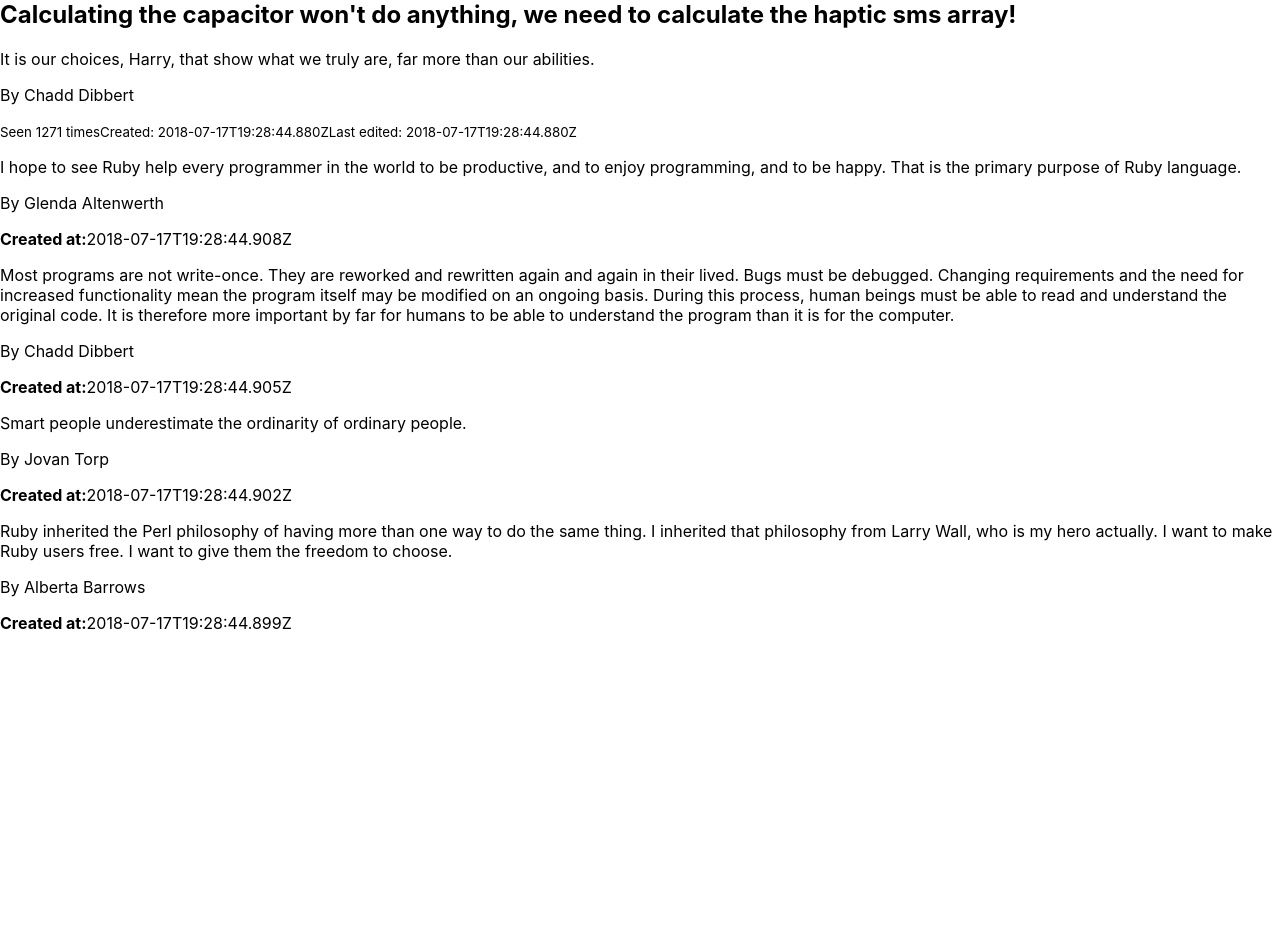
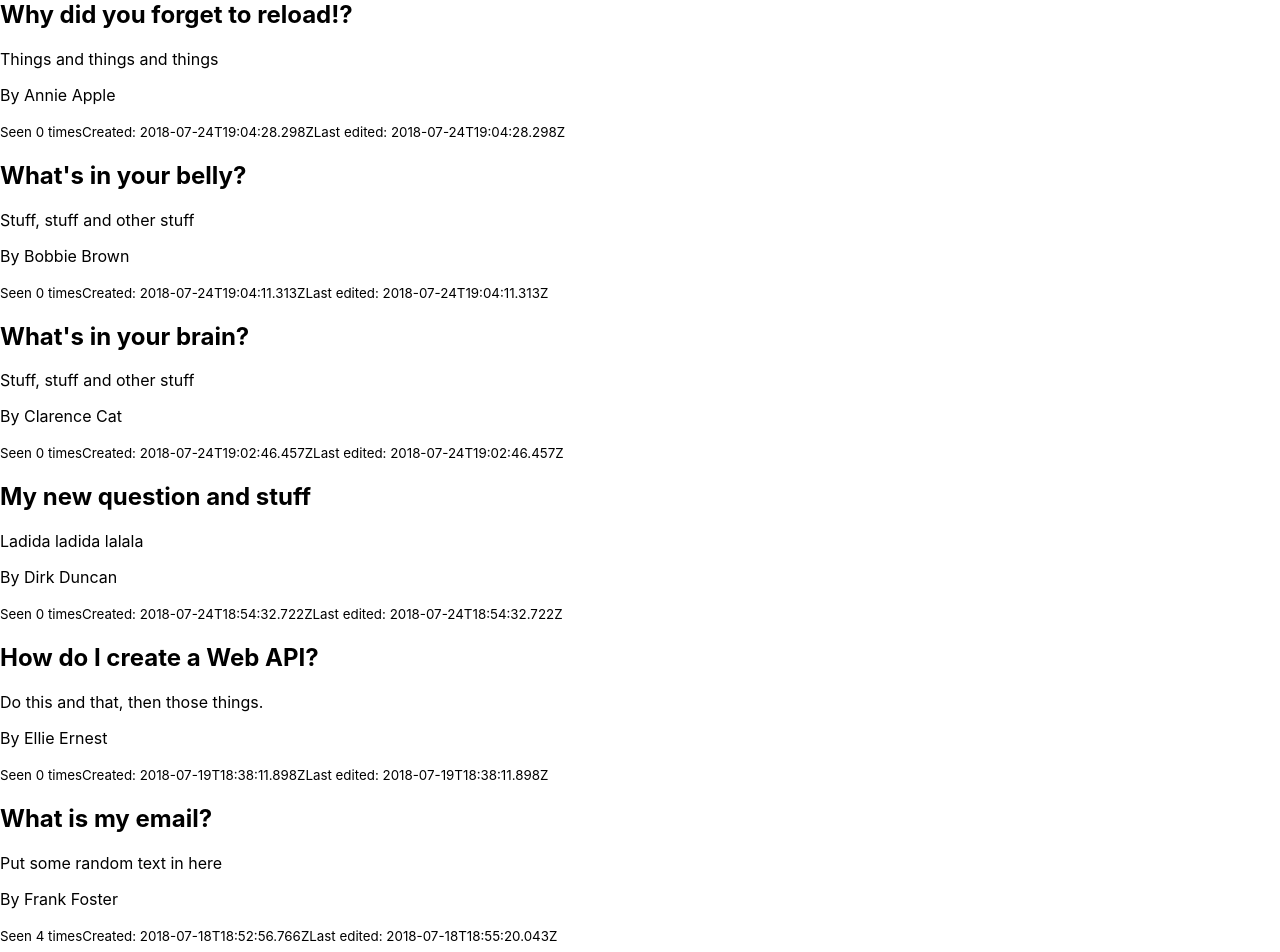
Before and after one commit to CodeCoreYVR/react_client_sept2022, a React (Create React App) app: page / in a window 1280 px wide. Shown: the part 20-972 px from the top of the page. Before the commit the page ends 800 px from the top, so only its background shows below. Built offline with nearby package versions, Linux system fonts and the light colour scheme.

Commit message:
react state add state inside QuestionIndexPage

```diff
--- a/src/components/QuestionDetails.js
+++ b/src/components/QuestionDetails.js
@@ -5,7 +5,7 @@
       <div>
         <h2>{title}</h2>
         <p>{body}</p>
-        <p>By {author.full_name}</p>
+        <p>By {author.first_name} {author.last_name}</p>
         <p>
           <small>Seen {view_count} times</small>
           <small>Created: {created_at.toLocaleString()}</small>
--- a/src/components/QuestionIndexPage.js
+++ b/src/components/QuestionIndexPage.js
@@ -1,12 +1,16 @@
 import QuestionDetails from './QuestionDetails';
 import {Component} from 'react';
+import questionIndexData from '../questionIndexData'
 
 class QuestionIndexPage extends Component {
+    state = {
+        questions: questionIndexData
+    }
     render(){
         return(
             <div>
                 {
-                    this.props.list.map((q, i) => {
+                    this.state.questions.map((q, i) => {
                         return <QuestionDetails
                             key={i}
                             title={q.title}
--- a/src/index.js
+++ b/src/index.js
@@ -5,8 +5,8 @@
 import reportWebVitals from './reportWebVitals';
 // import QuestionDetails from './components/QuestionDetails';
 // import AnswerDetails from './components/AnswerDetails';
-import QuestionShowPage from './components/QuestionShowPage';
-// import QuestionIndexPage from './components/QuestionIndexPage';
+// import QuestionShowPage from './components/QuestionShowPage';
+import QuestionIndexPage from './components/QuestionIndexPage';
 
 const root = ReactDOM.createRoot(document.getElementById('root'));
 root.render(
@@ -24,7 +24,7 @@
   //We are removing strict mode for now
   //With JSX, we had to access the React element created, but with JSX and Babel we can
   //now write the component as a html tag
-  <QuestionShowPage/>
+  // <QuestionShowPage/>
   // <QuestionIndexPage
   // list={
   //   [
@@ -34,6 +34,7 @@
   //   ]
   // }
   // />
+  <QuestionIndexPage/>
   //Note, with React and JSX, all tags must be closed properly
   //for example, an html self closing tag like <hr> might still work for regular html
   //but for React, it must be closed like <hr/> or <hr></hr>
--- /dev/null
+++ b/src/questionIndexData.js
@@ -0,0 +1,125 @@
+export default [
+    {
+        id: 625,
+        title: "Why did you forget to reload!?",
+        body: "Things and things and things",
+        view_count: 0,
+        created_at: "2018-07-24T19:04:28.298Z",
+        updated_at: "2018-07-24T19:04:28.298Z",
+        author: {
+            id: 1,
+            first_name: "Annie",
+            last_name: "Apple",
+            created_at: "2018-07-17T19:28:40.849Z",
+            updated_at: "2018-07-17T19:28:40.849Z"
+        }
+    },
+    {
+        id: 624,
+        title: "What's in your belly?",
+        body: "Stuff, stuff and other stuff",
+        view_count: 0,
+        created_at: "2018-07-24T19:04:11.313Z",
+        updated_at: "2018-07-24T19:04:11.313Z",
+        author: {
+            id: 2,
+            first_name: "Bobbie",
+            last_name: "Brown",
+            created_at: "2018-07-17T19:28:40.849Z",
+            updated_at: "2018-07-17T19:28:40.849Z"
+        }
+    },
+    {
+        id: 623,
+        title: "What's in your brain?",
+        body: "Stuff, stuff and other stuff",
+        view_count: 0,
+        created_at: "2018-07-24T19:02:46.457Z",
+        updated_at: "2018-07-24T19:02:46.457Z",
+        author: {
+            id: 3,
+            first_name: "Clarence",
+            last_name: "Cat",
+            created_at: "2018-07-17T19:28:40.849Z",
+            updated_at: "2018-07-17T19:28:40.849Z"
+        }
+    },
+    {
+        id: 622,
+        title: "My new question and stuff",
+        body: "Ladida ladida lalala",
+        view_count: 0,
+        created_at: "2018-07-24T18:54:32.722Z",
+        updated_at: "2018-07-24T18:54:32.722Z",
+        author: {
+            id: 4,
+            first_name: "Dirk",
+            last_name: "Duncan",
+            created_at: "2018-07-17T19:28:40.849Z",
+            updated_at: "2018-07-17T19:28:40.849Z"
+        }
+    },
+    {
+        id: 621,
+        title: "How do I create a Web API?",
+        body: "Do this and that, then those things.",
+        view_count: 0,
+        created_at: "2018-07-19T18:38:11.898Z",
+        updated_at: "2018-07-19T18:38:11.898Z",
+        author: {
+            id: 5,
+            first_name: "Ellie",
+            last_name: "Ernest",
+            created_at: "2018-07-17T19:28:40.849Z",
+            updated_at: "2018-07-17T19:28:40.849Z"
+        }
+    },
+    {
+        id: 620,
+        title: "What is my email?",
+        body: "Put some random text in here",
+        view_count: 4,
+        created_at: "2018-07-18T18:52:56.766Z",
+        updated_at: "2018-07-18T18:55:20.043Z",
+        author: {
+            id: 6,
+            first_name: "Frank",
+            last_name: "Foster",
+            created_at: "2018-07-17T19:28:40.849Z",
+            updated_at: "2018-07-17T19:28:40.849Z"
+        }
+    },
+    {
+        id: 619,
+        title:
+            "If we override the driver, we can get to the RSS alarm through the solid state SMTP driver!",
+        body:
+            "Of course it is happening inside your head, Harry, but why on earth should that mean that it is not real?",
+        view_count: 321,
+        created_at: "2018-07-17T19:28:45.748Z",
+        updated_at: "2018-07-17T19:28:45.748Z",
+        author: {
+            id: 7,
+            first_name: "Gerbert",
+            last_name: "Gerber",
+            created_at: "2018-07-17T19:28:40.849Z",
+            updated_at: "2018-07-17T19:28:40.849Z"
+        }
+    },
+    {
+        id: 618,
+        title:
+            "I'll navigate the open-source TCP hard drive, that should bandwidth the COM interface!",
+        body: "After all this time? Always.",
+        view_count: 9398,
+        created_at: "2018-07-17T19:28:45.691Z",
+        updated_at: "2018-07-17T19:29:28.652Z",
+        author: {
+            id: 8,
+            first_name: "Hal",
+            last_name: "Henderson",
+            created_at: "2018-07-17T19:28:40.849Z",
+            updated_at: "2018-07-17T19:28:40.849Z"
+        }
+    }
+];
```
